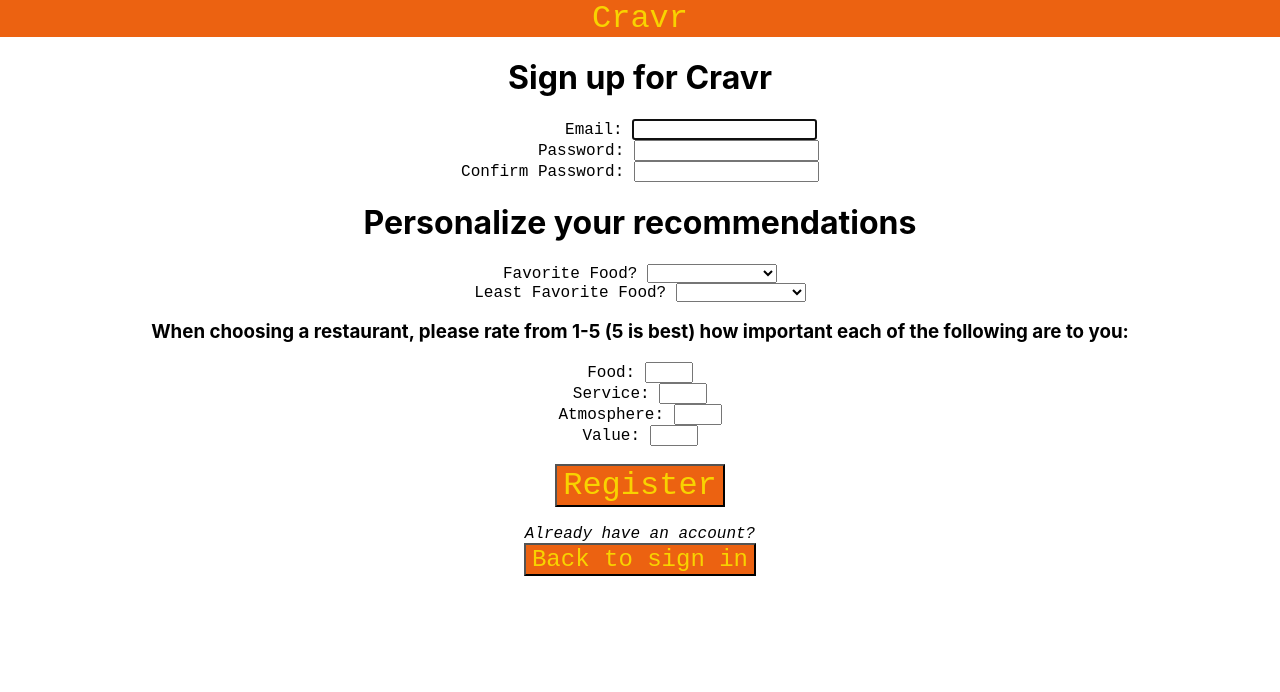
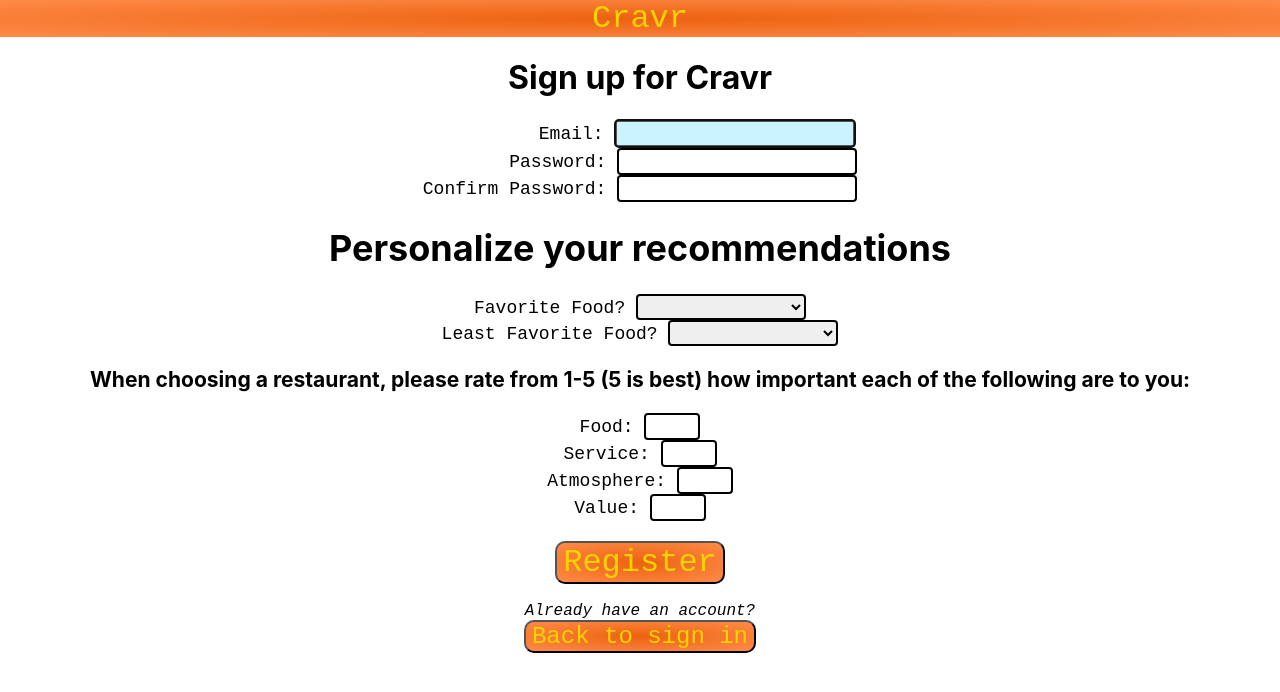
Before and after one commit to bhgottfried/Cravr, a React (Create React App) app in the folder frontend/: page /Login in a window 1280 px wide. Both pictures are taken after a click on the button "Register". Shown: the top 692 px of the page. Built offline with nearby package versions, Linux system fonts and the light colour scheme.

Commit message:
CSS facelift, tweaked some small things.

```diff
--- a/frontend/src/App.css
+++ b/frontend/src/App.css
@@ -4,7 +4,7 @@
 }
 
 .bar{
-  background-color:rgb(236, 98, 17);
+  background-image: radial-gradient(rgb(236, 98, 17), rgb(255, 139, 72));
   color:rgb(248, 211, 0);
   font-size:xx-large;
   font-family:'Courier New', Courier, monospace;
@@ -13,19 +13,43 @@
 .App_Body{
   font-family:'Courier New', Courier, monospace;
 }
+.login-form{
+  font-size:large;
+}
+.drop-down{
+  border: 2px solid black;
+  border-radius: 4px;
+  font-size:large;
+}
+.text-box{
+  border: 2px solid black;
+  border-radius: 4px;
+  font-size:large;
+}
+.text-box:focus{
+  background-color: rgba(152, 229, 255, 0.507);
+  border: 3px solid #555;
+}
 
 .primary-button{
+  border-radius: 10px;
   font-size:xx-large;
   text-align: center;
   font-family:'Courier New', Courier, monospace;
-  background-color:rgb(236, 98, 17);
+  background-image: radial-gradient(rgb(236, 98, 17), rgb(255, 139, 72));
   color:rgb(248, 211, 0);
 }
-
+.primary-button:hover{
+  background-color: rgb(236, 98, 17);
+}
 .secondary-button{
+  border-radius: 10px;
   font-size:x-large;
   text-align: center;
   font-family:'Courier New', Courier, monospace;
-  background-color:rgb(236, 98, 17);
+  background-image: radial-gradient(rgb(236, 98, 17), rgb(255, 139, 72));
   color:rgb(248, 211, 0);
 }
+.secondary-button:hover{
+  background-color: rgb(236, 98, 17);
+}
--- a/frontend/src/FindQuiz.js
+++ b/frontend/src/FindQuiz.js
@@ -11,7 +11,7 @@ export function getCookie(key) {
 const Restaurant = (props) => {
     return (
         <div>
-            <h1>{props.name}</h1>
+            <h2>{props.name}</h2>
             <h3> Distance:{props.distance} mi</h3>
             <h4>Price:{props.price} Rating:{props.rating}/5</h4>
             <h4>Address:{props.addr.address1}</h4>
@@ -120,11 +120,11 @@ class FindQuizContainer extends React.Component {
         return (
             <div>
                 <div id="Quiz" className="Rest">
-                    <h2>Search Filters</h2>
+                    <h1>Search Filters:</h1>
                     <form onSubmit={this.handleSubmit}>
-                        <label id="q1">
-                            1. What are you in the mood for?
-                            <select value={this.state.q1.value} className="textbox" required onChange={this.handleChange} name="q1">
+                        <label id="q1" className="largetext">
+                            1. What are you in the mood for?&emsp;
+                            <select value={this.state.q1.value} className="textbox" required onChange={this.handleChange} name="q1" >
                                 <option value="Bar & Grill">Bar & Grill</option>
                                 <option value="Sandwiches">Sandwiches</option>
                                 <option value="Pizza">Pizza</option>
@@ -150,7 +150,7 @@ class FindQuizContainer extends React.Component {
                             </select>
                         </label>
                         <br />
-                        <label id="q2">
+                        <label id="q2" className="largetext">
                             2. How much are you willing to spend?&emsp;&emsp;
                         <select value={this.state.q2.value} className="textbox" required onChange={this.handleChange} name="q2">
                                 <option value="$">$</option>
@@ -160,7 +160,7 @@ class FindQuizContainer extends React.Component {
                             </select>
                         </label>
                         <br />
-                        <label id="q3">
+                        <label id="q3" className="largetext">
                             3. Preferred Distance (mi.)&emsp;
                         <input type="number" className="textbox" defaultValue="1" min="1" max="24" value={this.state.q2.value} name="q3"
                                 required onChange={this.handleChange}>
@@ -172,16 +172,12 @@ class FindQuizContainer extends React.Component {
                         <br />
                         <br></br>
                     </form>
-
-                </div>
-
-                <div id="results" className="Rest">
-                    <h2>Results:</h2>
+                    <h1>Results:</h1>
                     {this.state.showRes ?
                         //dynamic list element that is instantiated from state.Restaruants
                         this.state.Restaurants.map((Rest) => {
                             return (
-                                <div className="Rest">
+                                <div className="Results">
                                     <Restaurant id={Rest.id}
                                         name={Rest.Name}
                                         distance={Rest.Distance}
@@ -197,6 +193,7 @@ class FindQuizContainer extends React.Component {
                                 </div>
                             )
                         }) : null}
+                    <br/>
                 </div>
             </div>
         );
--- a/frontend/src/Home.css
+++ b/frontend/src/Home.css
@@ -1,49 +1,77 @@
 .Home {
     text-align: center;
     font-family:'Courier New', Courier, monospace;
+
   }
 #nav {
     width: 100%;
     float: left;
-    margin: 0 0 3em 0;
+    margin: 0 0 4em 0;
     padding: 0;
     list-style: none;
-    background-color: rgb(236, 98, 17);
-    border-bottom: 3px solid rgb(0, 0, 0);
-    border-top: 3px solid rgb(0, 0, 0)}
+    background-image: radial-gradient( rgb(236, 98, 17), rgb(255, 139, 72));
+    border-bottom: 4px solid rgb(0, 0, 0);
+    border-top: 4px solid rgb(0, 0, 0)}
 
 #nav li {
-      float: left; }
+    float: inline-start;
+    display: inline-flex;}
 #nav li a {
-        display: block;
-        padding: 8px 15px;
-        text-decoration: none;
-        font-weight: bold;
-        color: rgb(255, 217, 0);
-        border-right: 3px solid rgb(0, 0, 0);
-        text-align: center;
-        font-family:'Courier New', Courier, monospace; }
+
+    padding: 8px 20px;
+    text-decoration: none;
+    font-weight: bold;
+    color: rgb(255, 217, 0);
+    font-size:xx-large;
+    border-right: 4px solid rgb(0, 0, 0);
+    text-align: center;
+    font-family:'Courier New', Courier, monospace; }
+
+#nav li a:hover {
+  background-color: rgb(236, 98, 17);
+        }
+
 .Rest {
-  background-color: rgb(236, 98, 17);
+  background-image: radial-gradient(circle, rgb(236, 98, 17), rgb(255, 139, 72));
+  border-radius: 25px;
+  margin: 0 20em 1em 20em;
+  text-align: center;
+  font-family:'Courier New', Courier, monospace;
+}
+.Results {
   margin: 0 20em 1em 20em;
   text-align: center;
   font-family:'Courier New', Courier, monospace;
 }
 .Image {
+  display: block;
   margin: 0 20em 1em 10em;
   width: 50%;
 }
 .submit-button{
+  border-radius: 10px;
   font-size:x-large;
   text-align: center;
   font-family:'Courier New', Courier, monospace;
   background-color:rgb(248, 211, 0);
   color:rgb(0, 0, 0);
 }
+.submit-button:hover{
+  background-color: rgb(236, 98, 17);
+}
 .textbox{
-  font-size:large;
+  font-size:x-large;
   text-align: center;
   font-family:'Courier New', Courier, monospace;
   background-color:rgb(248, 211, 0);
   color:rgb(0, 0, 0);
 }
+.textbox:focus-within{
+  background-color:rgb(236, 98, 17);
+}
+.largetext{
+  font-size:x-large;
+  text-align: center;
+  font-family:'Courier New', Courier, monospace;
+  color:rgb(0, 0, 0);
+}
--- a/frontend/src/Login.js
+++ b/frontend/src/Login.js
@@ -39,7 +39,6 @@ function Login() {
 
   function handleSubmit(event) {
 		event.preventDefault();
-
     attemptLogin(email, password).then(function(res){
       if (res === "/") {
         var CryptoJS = require("crypto-js");
@@ -75,19 +74,21 @@ function Login() {
               type="email"
               value={email}
               onChange={(e) => setEmail(e.target.value)}
+              className="text-box"
             />
           </Form.Group>
-          <Form.Group size="lg" controlId="password">
+          <Form.Group size="lg" controlId="password" >
             <Form.Label>Password: </Form.Label>
             <Form.Control
               type="password"
               value={password}
               onChange={(e) => setPassword(e.target.value)}
+              className="text-box"
             />
           </Form.Group>
           <br></br>
           <div name="login" className="login">
-            <button renderas="button" className="primary-button">
+            <button className="primary-button">
               <span>Login</span>
             </button>
           </div>
@@ -96,7 +97,7 @@ function Login() {
       <br></br>
       <i>New to Cravr? Sign up!</i>
       <div name="register" className="register">
-        <button renderas="button" className="secondary-button" onClick={() => routeChange("/Register")}>
+        <button className="secondary-button" onClick={() => routeChange("/Register")}>
           <span>Register</span>
         </button>
       </div>
--- a/frontend/src/Register.js
+++ b/frontend/src/Register.js
@@ -25,6 +25,14 @@ export default function Register() {
 
 	function handleSubmit(event) {
 		event.preventDefault();
+		if(email === ""){
+			alert("Error: Email must not be blank");
+			return;
+		}
+		if(password === ""){
+			alert("Error: Password must not be blank");
+			return;
+		}
 		if (password !== confirm) {
 			alert("Error: Passwords must match!");
 			return;
@@ -86,6 +94,7 @@ export default function Register() {
 							type="email"
 							value={email}
 							onChange={(e) => setEmail(e.target.value)}
+							className="text-box"
 						/>
 					</Form.Group>
 					<Form.Group size="lg" controlId="password">
@@ -94,6 +103,7 @@ export default function Register() {
 							type="password"
 							value={password}
 							onChange={(e) => setPassword(e.target.value)}
+							className="text-box"
 						/>
 					</Form.Group>
 					<Form.Group size="lg" controlId="password">
@@ -102,6 +112,7 @@ export default function Register() {
 							type="password"
 							value={confirm}
 							onChange={(e) => setConfirm(e.target.value)}
+							className="text-box"
 						/>
 					</Form.Group>
 					<body className="App-body">
@@ -109,7 +120,7 @@ export default function Register() {
 					</body>
 					<Form.Group>
 						<Form.Label>Favorite Food? </Form.Label>
-						<Form.Control as="select" value={fav} onChange={(e) => setFav(e.target.value)}>
+						<Form.Control as="select" value={fav} onChange={(e) => setFav(e.target.value)} className="drop-down">
 							<option value=""> </option>
 							<option value="Bar & Grill">Bar & Grill</option>
 							<option value="Sandwiches">Sandwiches</option>
@@ -137,7 +148,7 @@ export default function Register() {
 					</Form.Group>
 					<Form.Group>
 						<Form.Label>Least Favorite Food? </Form.Label>
-						<Form.Control as="select" value={leastfav} onChange={(e) => setLeastFav(e.target.value)}>
+						<Form.Control as="select" value={leastfav} onChange={(e) => setLeastFav(e.target.value)} className="drop-down">
 							<option value=""> </option>
 							<option value="Bar & Grill">Bar & Grill</option>
 							<option value="Sandwiches">Sandwiches</option>
@@ -169,25 +180,25 @@ export default function Register() {
 					<Form.Group>
 						<Form.Label>Food: </Form.Label>
 						<Form.Control
-							as="input" type="number" min="1" max="5" onChange={(e) => setFood(e.target.value)} value={food}>
+							as="input" type="number" min="1" max="5" onChange={(e) => setFood(e.target.value)} value={food} className="text-box">
 						</Form.Control>
 					</Form.Group>
 					<Form.Group>
 						<Form.Label>Service: </Form.Label>
 						<Form.Control
-							as="input" type="number" min="1" max="5" onChange={(e) => setServ(e.target.value)} value={serv}>
+							as="input" type="number" min="1" max="5" onChange={(e) => setServ(e.target.value)} value={serv} className="text-box">
 						</Form.Control>
 					</Form.Group>
 					<Form.Group>
 						<Form.Label>Atmosphere: </Form.Label>
 						<Form.Control
-							as="input" type="number" min="1" max="5" onChange={(e) => setAtmos(e.target.value)} value={atmos}>
+							as="input" type="number" min="1" max="5" onChange={(e) => setAtmos(e.target.value)} value={atmos} className="text-box">
 						</Form.Control>
 					</Form.Group>
 					<Form.Group>
 						<Form.Label>Value: </Form.Label>
 						<Form.Control
-							as="input" type="number" min="1" max="5" onChange={(e) => setValue(e.target.value)} value={value}>
+							as="input" type="number" min="1" max="5" onChange={(e) => setValue(e.target.value)} value={value} className="text-box">
 						</Form.Control>
 					</Form.Group>
 					<br/>
```
Also changed, not shown: frontend/src/Review.js (+7 -7 lines).
